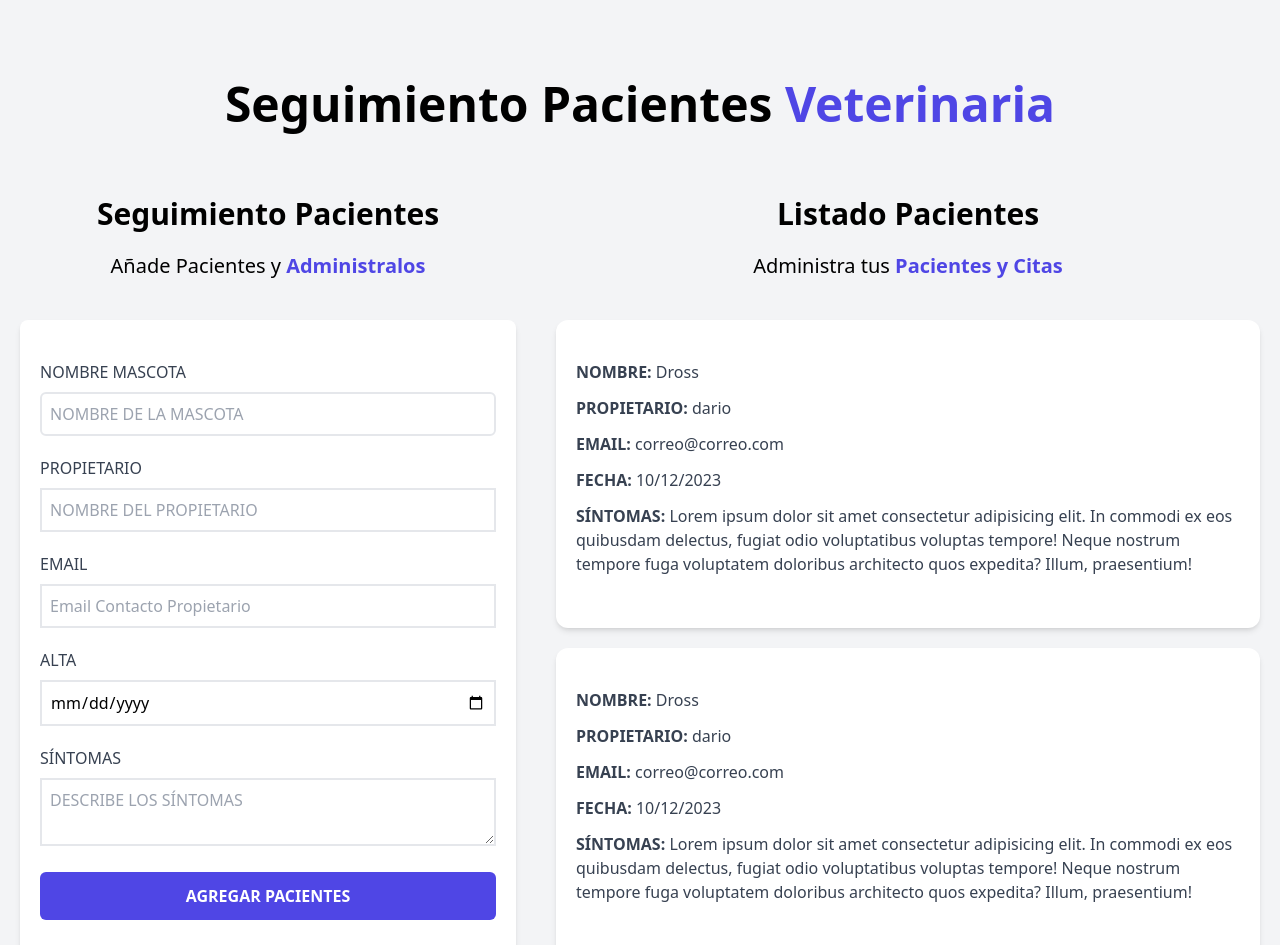
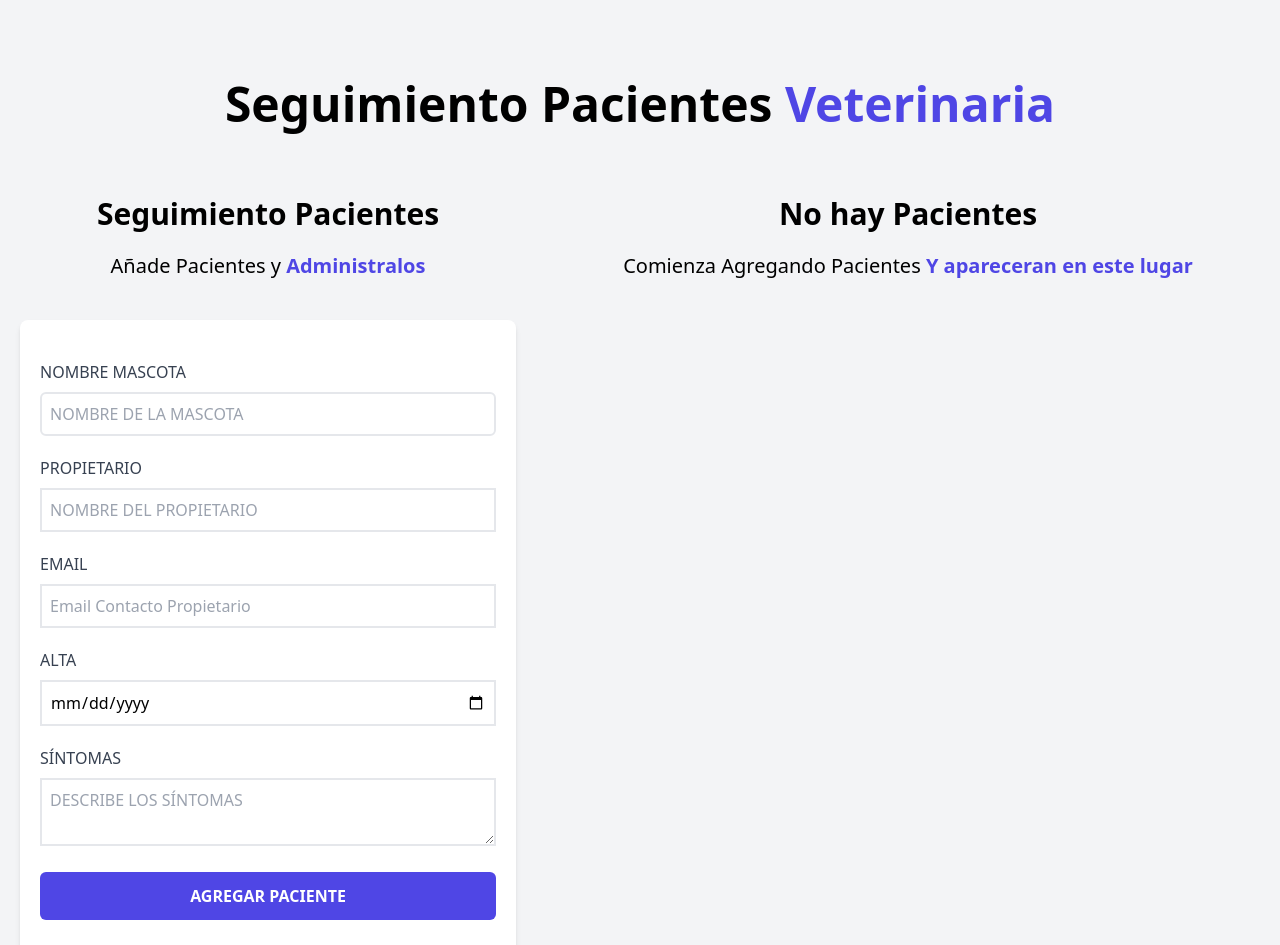
Before and after one commit to dariotovar6920/citas-react, a React (Vite) app: page / in a window 1280 px wide. Shown: the top 945 px of the page. Built offline with nearby package versions, Linux system fonts and the light colour scheme.

Commit message:
Agregando varias funcionalidades

```diff
--- a/src/App.jsx
+++ b/src/App.jsx
@@ -6,7 +6,9 @@
 
 function App() {
 
-  const [pacientes, setPacientes] = useState([]);
+ const [pacientes, setPacientes] = useState([]);
+ const [paciente, setPaciente] = useState({});
+
 
 
   return (
@@ -17,8 +19,12 @@
         <Formulario
           pacientes={pacientes}
           setPacientes={setPacientes}
+          paciente={paciente}
         />
-        <ListadoPacientes/>
+        <ListadoPacientes
+          pacientes={pacientes}
+          setPaciente={setPaciente}
+        />
       </div>
 
     </div>
--- a/src/components/Error.jsx
+++ b/src/components/Error.jsx
@@ -1,9 +1,10 @@
-import { useState, useEffect } from 'react'
+import { useState } from "react"
 
-const Error = ({mensaje}) => {
+const Error = ({children}) => {
   return (
-    <div className='bg-red-600 text-white text-center uppercase p-3 font-bold mb-3 rounded-md'>
-        <p>{mensaje}</p>
+    <div className='bg-red-600 text-white text-center uppercase p-3
+                    font-bold mb-3 rounded-md'>
+        {children}
     </div>
   )
 }
--- a/src/components/Formulario.jsx
+++ b/src/components/Formulario.jsx
@@ -1,7 +1,9 @@
 import {useState, useEffect} from 'react';
 import Error from './Error'
 
-const Formulario = ({pacientes,setPacientes }) => {
+const Formulario = ({pacientes,setPacientes,paciente}) => {
+
+
 
   const [nombre, setNombre] = useState('');
   const [propietario, setPropietario] = useState('');
@@ -10,12 +12,30 @@
   const [sintoma, setSintoma] = useState('');
   const [error, setError] = useState(false);
 
+  useEffect(() =>{
+        if(Object.keys(paciente).length > 0){//comprobar si un objeto tiene algo
+            setNombre(paciente.nombre)
+            setPropietario(paciente.propietario)
+            setEmail(paciente.email)
+            setFecha(paciente.fecha)
+            setSintoma(paciente.sintoma)
+        }
+
+  }, [paciente]);
+
+  //generando el id para usarlo como key único
+  const generarId = () =>{
+    const random = Math.random().toString(36).substring(2);
+    const fecha = Date.now().toString(36)
+
+    return random + fecha;
+  }
+
   const handleSubmit = (e) =>{
     e.preventDefault();
 
     //validación del formulario
     if([nombre, propietario, email, fecha, sintoma].includes('')){
-        console.log('hay al menos un campo vacío')
 
         setError(true);
         return;
@@ -29,7 +49,8 @@
         propietario,
         email,
         fecha,
-        sintoma
+        sintoma,
+        id: generarId()
     }
 
     setPacientes([...pacientes, objetoPaciente]);
@@ -57,7 +78,7 @@
          onSubmit={handleSubmit}
          className="bg-white shadow-md rounded-lg py-10 px-5 mb-10"
          >
-            {error && <Error  mensaje= "Todo los campos son obligatorios"/>}
+            {error && <Error><p>Todos los campos son obligatorios</p></Error>  }
         <div className="mb-5">
             <label htmlFor="mascota" className="block text-gray-700 uppercase">Nombre Mascota</label>
             <input
@@ -121,7 +142,7 @@
             type="submit"
             className="bg-indigo-600 w-full p-3 text-white uppercase font-bold
                        hover:bg-indigo-700 cursor-pointer transition-all rounded-md"
-            value="Agregar Pacientes"
+            value={paciente.id ? 'Editar Paciente' : 'Agregar Paciente'}
         />
      </form>
 
--- a/src/components/Header.jsx
+++ b/src/components/Header.jsx
@@ -1,4 +1,5 @@
 function Header(){
+
 
     return(
         <h1 className="font-black text-5xl text-center md:w-2/3 mx-auto">
--- a/src/components/ListadoPacientes.jsx
+++ b/src/components/ListadoPacientes.jsx
@@ -1,35 +1,36 @@
 import Paciente from "./Paciente"
 
-const ListadoPacientes = () => {
+const ListadoPacientes = ({pacientes, setPaciente}) => {
+
   return (
     <div className="md:w-1/2 lg:w-3/5 md-h-screen overflow-y-scroll">
-        <h2 className="font-black text-3xl text-center mt-5">Listado Pacientes</h2>
-        <p className="text-xl mt-5 mb-10 text-center">
-          Administra tus<span className="text-indigo-600 font-bold"> Pacientes y Citas</span>
-        </p>
 
-        <div className="m-5 bg-white shadow-md px-5 py-10 rounded-xl">
-            <p className="font-bold mb-3 text-gray-700 uppercase">
-              Nombre: <span className="font-normal normal-case">Dross</span>
-            </p>
-            <p className="font-bold mb-3 text-gray-700 uppercase">
-              Propietario: <span className="font-normal normal-case">dario</span>
-            </p>
-            <p className="font-bold mb-3 text-gray-700 uppercase">
-              email: <span className="font-normal normal-case">correo@correo.com</span>
-            </p>
-            <p className="font-bold mb-3 text-gray-700 uppercase">
-              Fecha: <span className="font-normal normal-case">10/12/2023</span>
-            </p>
-            <p className="font-bold mb-3 text-gray-700 uppercase">
-              Síntomas: <span className="font-normal normal-case">Lorem ipsum dolor sit amet consectetur adipisicing elit.
-              In commodi ex eos quibusdam delectus, fugiat odio voluptatibus voluptas tempore! Neque nostrum tempore
-              fuga voluptatem doloribus architecto quos expedita? Illum, praesentium!</span>
-            </p>
-        </div>
+        {pacientes && pacientes.length ? (
+          <>
+            <h2 className="font-black text-3xl text-center mt-5">Listado Pacientes</h2>
+              <p className="text-xl mt-5 mb-10 text-center">
+                Administra tus<span className="text-indigo-600 font-bold"> Pacientes y Citas</span>
+              </p>
 
-        <Paciente/>
-        <Paciente/>
+          {pacientes.map( paciente =>(
+              <Paciente
+                key={paciente.id}
+                paciente={paciente}
+                setPaciente={setPaciente}
+              />
+          ))}
+
+          </>
+
+        ) : (
+          <>
+            <h2 className="font-black text-3xl text-center mt-5">No hay Pacientes</h2>
+              <p className="text-xl mt-5 mb-10 text-center">
+              Comienza Agregando Pacientes<span className="text-indigo-600 font-bold"> Y apareceran en este lugar</span>
+              </p>
+          </>
+        )}
+
 
 
     </div>
--- a/src/components/Paciente.jsx
+++ b/src/components/Paciente.jsx
@@ -1,28 +1,46 @@
-const Paciente = () => {
+const Paciente = ({paciente, setPaciente}) => {
+  //destructuring igualando a pacientes
+  const {nombre, propietario, email, fecha, sintoma} = paciente;
+
   return (
     <div className="m-5 my-5 bg-white shadow-md px-5 py-10 rounded-xl">
       <p className="font-bold mb-3 text-gray-700 uppercase">
-        Nombre: <span className="font-normal normal-case">Dross</span>
+        Nombre: <span className="font-normal normal-case">{nombre.toUpperCase()}</span>
       </p>
       <p className="font-bold mb-3 text-gray-700 uppercase">
-        Propietario: <span className="font-normal normal-case">dario</span>
+        Propietario: <span className="font-normal normal-case">{propietario.toUpperCase()}</span>
       </p>
       <p className="font-bold mb-3 text-gray-700 uppercase">
         email:{" "}
-        <span className="font-normal normal-case">correo@correo.com</span>
+        <span className="font-normal normal-case">{email.toUpperCase()}</span>
       </p>
       <p className="font-bold mb-3 text-gray-700 uppercase">
-        Fecha: <span className="font-normal normal-case">10/12/2023</span>
+        Fecha: <span className="font-normal normal-case">{fecha.toUpperCase()}</span>
       </p>
       <p className="font-bold mb-3 text-gray-700 uppercase">
         Síntomas:{" "}
         <span className="font-normal normal-case">
-          Lorem ipsum dolor sit amet consectetur adipisicing elit. In commodi ex
-          eos quibusdam delectus, fugiat odio voluptatibus voluptas tempore!
-          Neque nostrum tempore fuga voluptatem doloribus architecto quos
-          expedita? Illum, praesentium!
+          {sintoma.toUpperCase()}
         </span>
       </p>
+
+      <div className="flex justify-between mt-10">
+        <button
+         type="button"
+         className="py-2 px-10 bg-indigo-600 hover:bg-indigo-700 text-white
+                    font-bold uppercase rounded-lg"
+          onClick={() =>setPaciente(paciente)}>
+          Editar
+        </button>
+
+        <button
+         type="button"
+         className="py-2 px-10 bg-red-600 hover:bg-red-700 text-white
+                    font-bold uppercase rounded-lg">
+          Eliminar
+        </button>
+      </div>
+
     </div>
   );
 };
```
